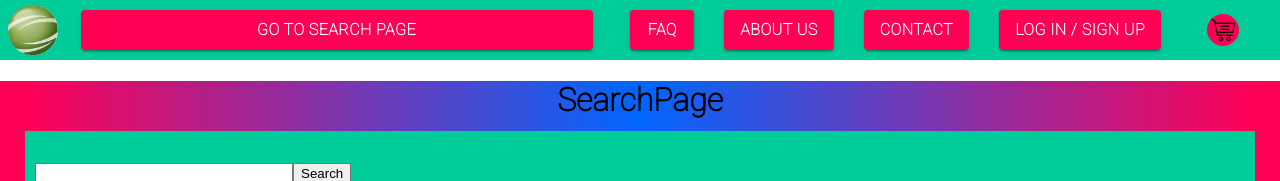
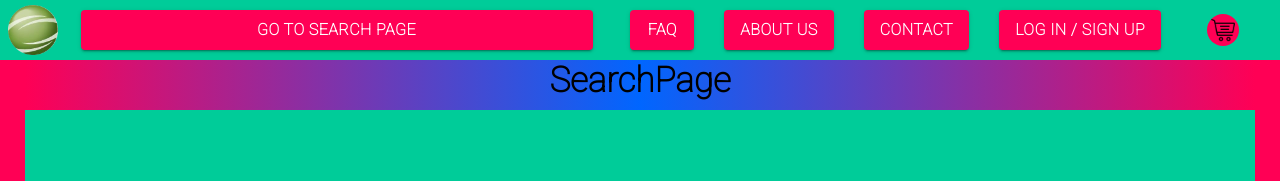
Before and after one commit to KidDarek/evosoft-evoFrontend, a React (Create React App) app: page /Search in a window 1280 px wide. Shown: the top 181 px of the page. Built offline with nearby package versions, Linux system fonts and the light colour scheme.

Commit message:
Search page update

```diff
--- a/src/pages/search-page/SearchPage.jsx
+++ b/src/pages/search-page/SearchPage.jsx
@@ -65,22 +65,32 @@ const SearchPage = () => {
     <>
       <StyledPadding>
         <div style={{ backgroundColor: "#00cc99" }}>
-          <h1
+          <div
             style={{
               textAlign: "center",
               backgroundImage: "linear-gradient(to right,#ff0055, #0066ff, #ff0055)",
               height: "50px",
+              fontSize: "35px",
+              fontWeight: "bold"
             }}
           >
             SearchPage
-          </h1>
+          </div>
           <div style={{
             display: "flex",
             alignItems: "start",
             justifyContent: "center",
             height: '100%'
           }}>
-            <div style={{ backgroundColor: "#00cc99", justifyContent: "start" }}>
+            <div style={{
+              backgroundColor: "#00cc99",
+              justifyContent: "start",
+              marginLeft: "10px",
+              marginTop: "83px",
+              border: "3px solid #00a568",
+              width: "30%"
+            }}>
+
               <SearchBar
                 searchString={searchString}
                 handleSearch={handleSearch}
@@ -92,7 +102,7 @@ const SearchPage = () => {
                 filterProducts={filterProducts}
               ></PriceRange>
             </div>
-            <div>
+            <div style={{ width: "70%" }}>
               <Grid
                 container
                 spacing={10}
```
